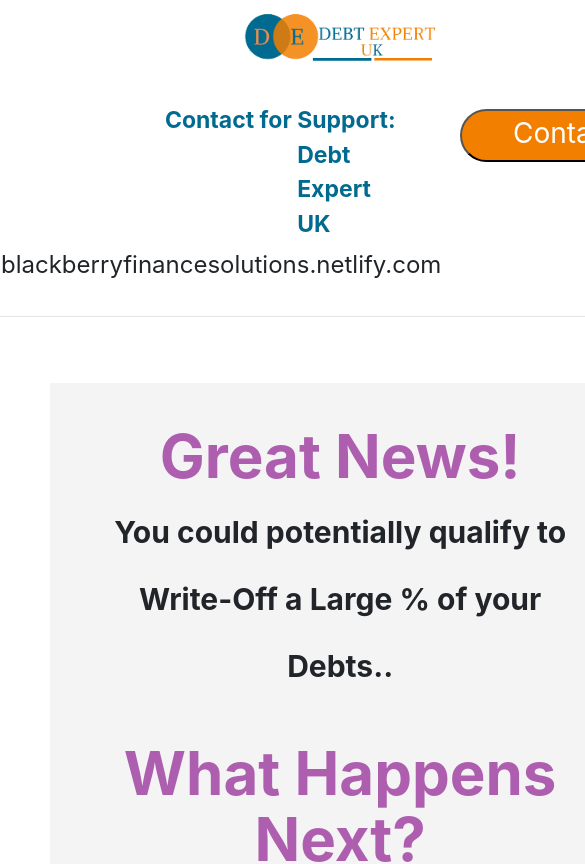
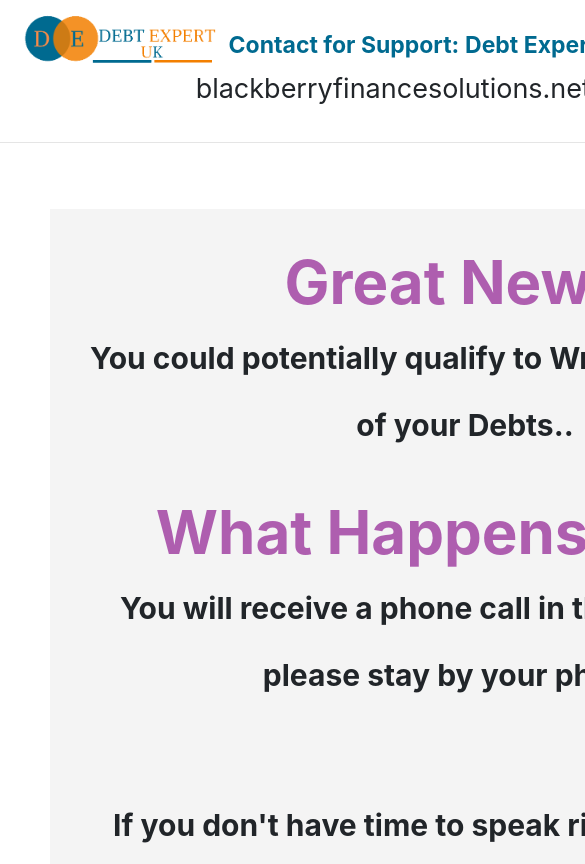
Before and after one commit to akashahmad/leads-bpo, a React (Create React App) app: page /thank-you in a window 390 px wide. Shown: the top 864 px of the page, 585 px wide, since content can reach past the window. Built offline with nearby package versions, Linux system fonts and the light colour scheme.

Commit message:
homepage

```diff
--- a/src/asserts/style/responsive.css
+++ b/src/asserts/style/responsive.css
@@ -11,14 +11,21 @@
     }
     .section4 {
         height: 240vh !important;
+    }
+    .link-header{
+        font-size: 27px!important;
 
     }
-    body {
+    button#clip-div1 {
+        margin-top: -37px!important;
+    }
+        /* body {
         width: fit-content!important;
-
-    }
-    .headerLogo{
-        width: 45%!important;
+    } */
+    .headerLogo {
+        width: 40%!important;
+        margin-left: -39%!important;
+        height: 100%;
     }
     .content {
 
@@ -69,11 +76,16 @@
     }
     .section1-paragraph{
         margin-top: 5px!important;
+        margin-left: 38px!important;
     }
        .section1-paragraph a {
-        margin-right: -116px!important;
+        width: 193px;
         color: #006a90!important;
+        margin-left: -52px;
+        margin-top: -1px!important;
     }
+
+
     div#clip-div1 {
         margin-left: 47px!important;
     }
@@ -86,7 +98,7 @@
         width: 84%!important;
     }
     .image{
-        height: 136vh!important;
+        height: 432px!important;
         width: 100%!important;
     }
     .form{
@@ -160,7 +172,10 @@
     .image-section8 {
            height: 741px!important;
     }
-
+    .align-items-end.content {
+        margin-top: -62px;
+        margin-left: 176px;
+    }
 
 }
 
@@ -475,7 +490,20 @@
 
 
         @media (max-width: 991px) and (min-width: 768px) {
-
+            .image {
+                height: 44vh!important;
+            }
+            .align-items-end.content {
+                margin-left: 10px!important;
+            }
+            .section1-paragraph a {
+                margin-left: -113px!important;
+            }
+            .data {
+                margin-top: -33px!important;
+                width: 400px!important;
+                height: 411px!important;
+            }
             .section1-paragraph a {
                 color: #006a90!important;
                 font-size: 27px;
@@ -509,6 +537,7 @@
                 width: 249px!important;
                 height: 76px!important;
             }
+
             .row.section1-row.d-flex.justify-content-around {
                 width: 1000px!important;
             }
@@ -717,18 +746,8 @@
             .container-fluid.section4 {
                 height: 140vh!important;
             }
-
-            .image{
-
-                height: 90vh!important;
-
-            }
             .headerLogo{
             width: 241px;
-                        }
-                        .data{
-                            width: 400px!important;
-                            height:418px!important;
                 }
         .data h1,h5{
             font-size: 26px!important;
@@ -772,13 +791,13 @@
 }
 
 
-
-
-
  @media (max-width: 1460px) and (min-width: 1199px){
     i.fa.fa-chevron-circle-right.icon.movement-icon {
         margin-top: 12px!important;
         color: #f37f00!important;
+    }
+    .image-section8 {
+        height: 783px!important;
     }
     .headerLogo {
         width: 285px;
--- a/src/asserts/style/style.css
+++ b/src/asserts/style/style.css
@@ -23,7 +23,7 @@
 }
 
 .image-section8{
-    background-image: url(../images/everyone-has-unique-store-bg.jpg);
+    background-image: url(../images/parallax-1.jpg);
     height:700px;
     background-size: cover;
     background-repeat: no-repeat;
--- a/src/component/section-1/style.js
+++ b/src/component/section-1/style.js
@@ -145,6 +145,9 @@
         }
 
 
+
+
+
         /* section 2 ends here  */
         /* --------------------------- */
 
--- a/src/component/section-4/section.js
+++ b/src/component/section-4/section.js
@@ -1,6 +1,6 @@
 import React from 'react'
 import Style from '../section-4/style'
-import img1 from '../../asserts/images/purple-price-circle.png'
+import img1 from '../../asserts/images/blue-circle.png'
 import {Link} from 'react-router-dom'
 
 export default ()=>{
--- a/src/component/section-6/section.js
+++ b/src/component/section-6/section.js
@@ -11,7 +11,7 @@
                     <p className="pt-3 ml-5" style={{width:"805px",lineHeight:"30px",fontWeight:"600px"}}> Customers can also get free debt Counselling, debt adjusting and provision of credit information services from the
                             money advice service an organisation set up by the Government to offer practical advice to those in
                             debt.
-                           </p>
+                    </p>
                 </div>
         </div>
 
--- a/src/component/section-7/style.js
+++ b/src/component/section-7/style.js
@@ -76,6 +76,7 @@
         }
 
 
+
         /* --------------------------------- */
 
         `
```
Also changed, not shown: src/asserts/images/blue-circle.png (added), src/asserts/images/parallax-1.jpg (added). Lines whose indentation alone changed are shown as unchanged.
